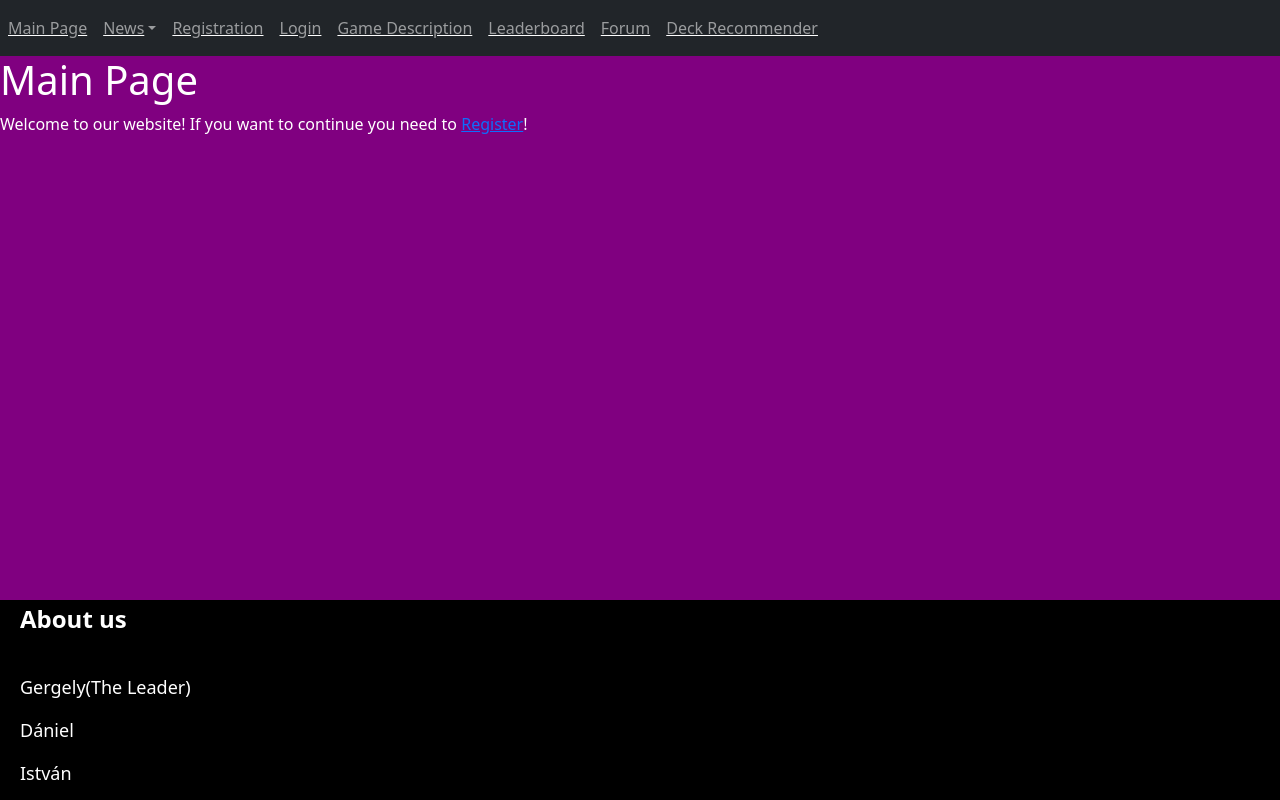
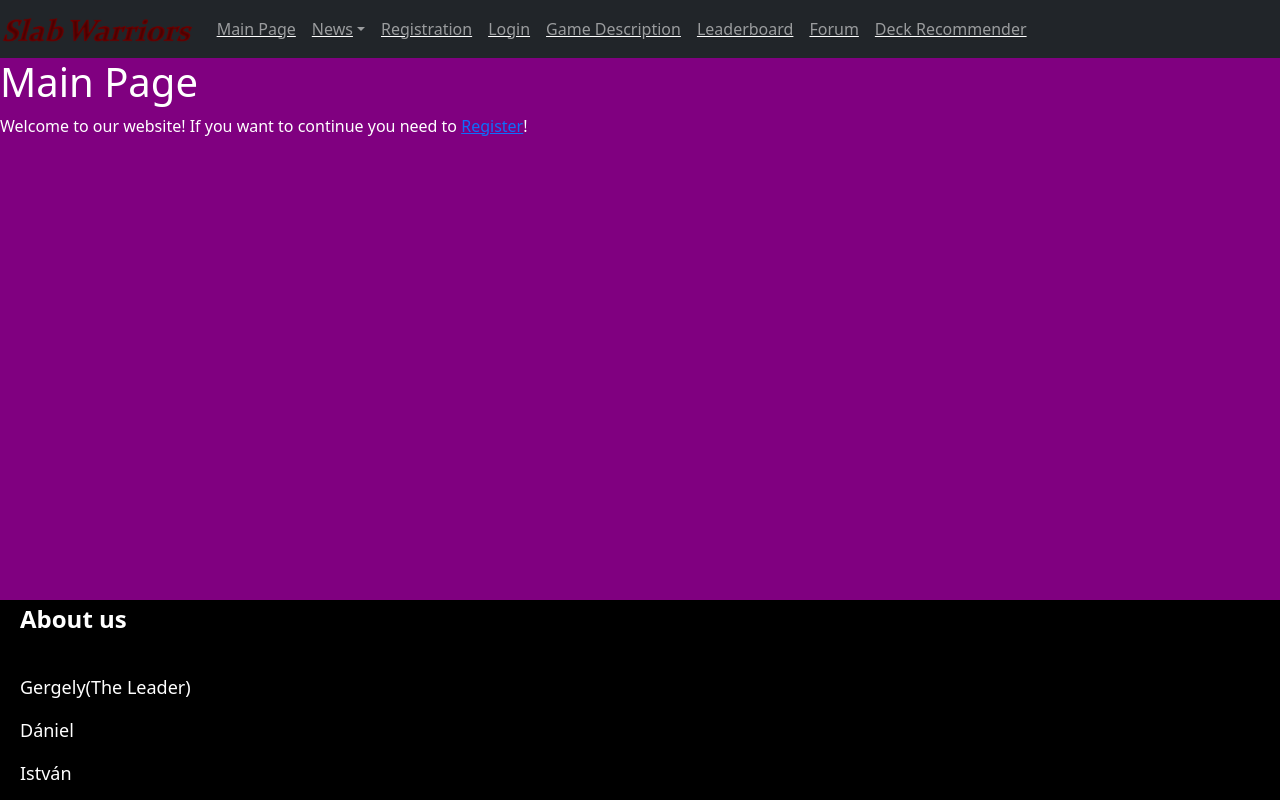
Before and after one commit to TotpalIstvan/SlabWarriorsFrontend, a React (Create React App) app: page / in a window 1280 px wide. Built offline with nearby package versions, Linux system fonts and the light colour scheme.

Commit message:
favicon hozzáadása

```diff
--- a/src/components/websites/Header.js
+++ b/src/components/websites/Header.js
@@ -13,6 +13,14 @@ import './Header.scss'
   return (
     <div className='Header'>
       <Navbar bg="dark" variant="dark" id='Navbar'>
+
+            <Navbar.Brand>
+              <img
+              src='/projekt_logo.png'
+              alt='projektlogo'
+              height="30"/>
+            </Navbar.Brand>
+
        <Navbar.Toggle aria-controls="navbarScroll" />
 
     <Navbar.Collapse id="navbarScroll">
@@ -46,7 +54,9 @@ import './Header.scss'
 
             </Nav>
             </Navbar.Collapse>
+
     </Navbar>
+
     <Outlet />
 
     </div>
```
Also changed, not shown: public/projekt_logo.png (added).
